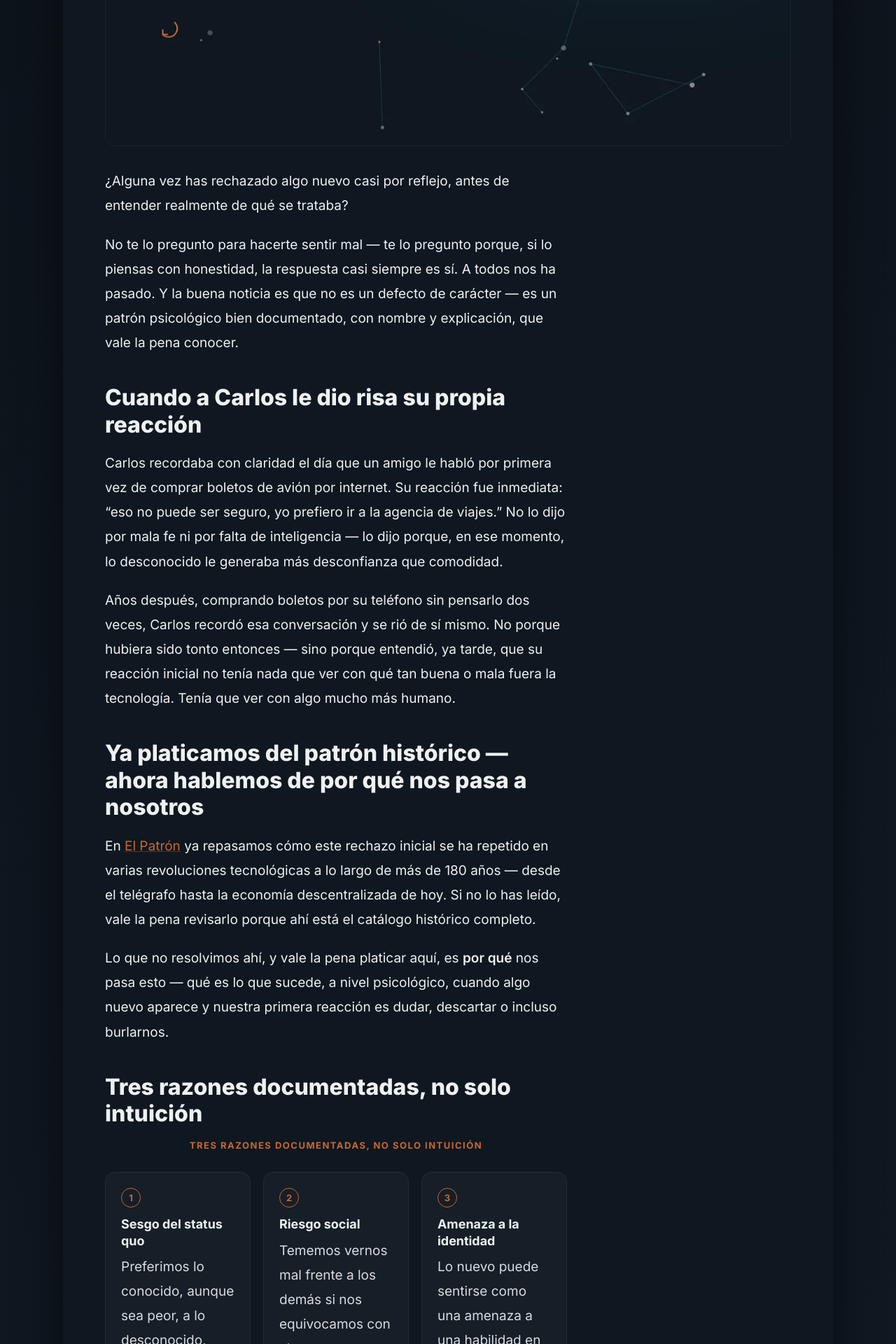
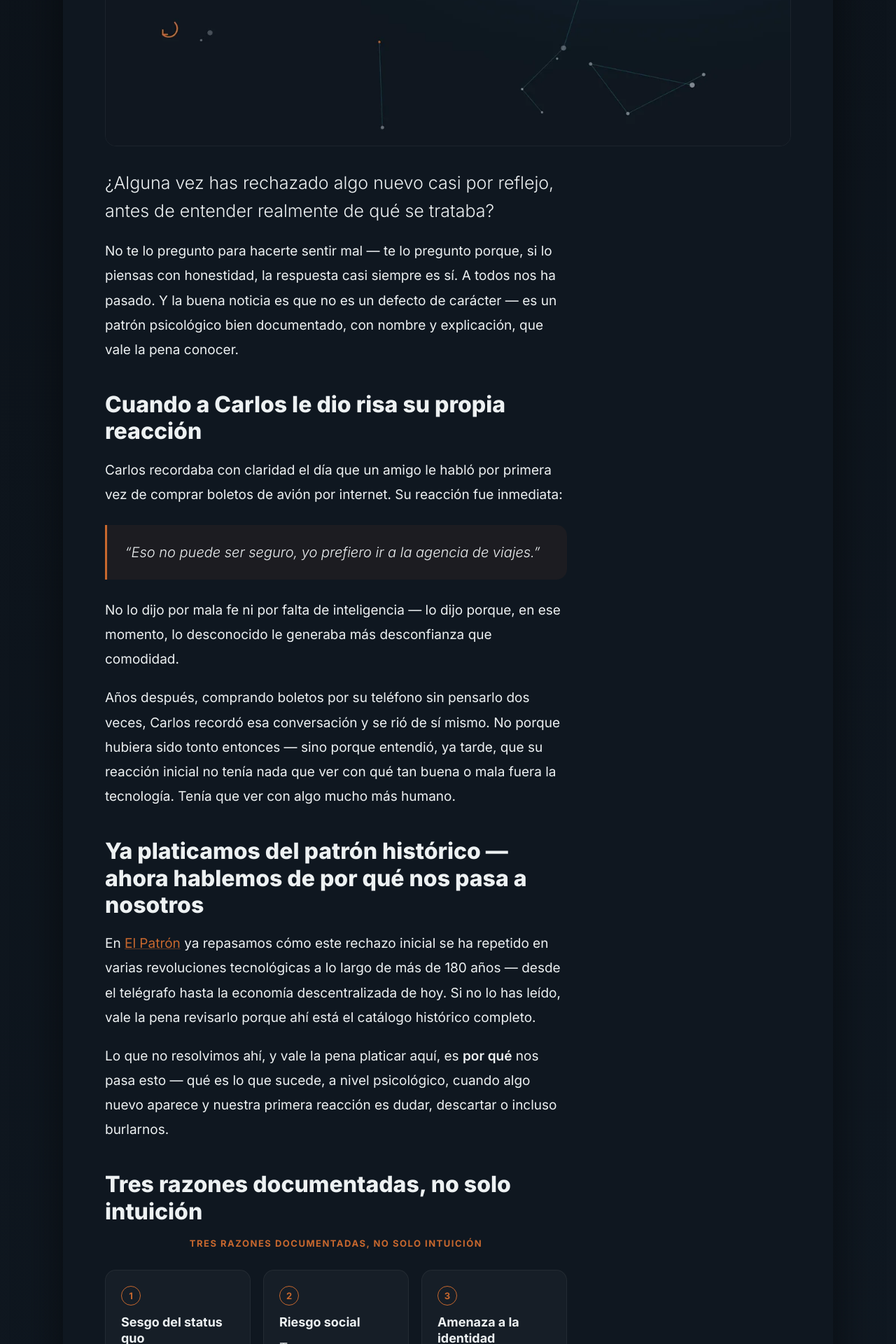
Before and after one commit to Appsalex/infinexa, a Jekyll site: the page built from _posts/2026-06-26-por-que-rechazamos-lo-nuevo.md, in a window 1280 px wide. Shown: the part 693-2613 px from the top of the page at 70% size. Built offline with Jekyll 4.4.1, drawn with Linux system fonts in a browser that asks for light colours; some of the changed text lies outside the part shown.

Commit message:
Ritmo visual tipográfico: lead, blockquote real, bloque insight

```diff
--- a/_layouts/post.html
+++ b/_layouts/post.html
@@ -44,6 +44,9 @@
 .post-body li{font-size:clamp(16px,1.4vw,18px);color:var(--plata-cl);line-height:1.7;margin-bottom:8px;}
 .post-body blockquote{background:rgba(200,104,46,0.07);border-left:3px solid var(--cobre);border-radius:0 var(--r) var(--r) 0;padding:clamp(14px,1.8vw,22px) clamp(16px,2vw,26px);margin:clamp(18px,2.2vw,26px) 0;}
 .post-body blockquote p{font-size:clamp(17px,1.6vw,20px);color:var(--plata-cl);line-height:1.7;font-style:italic;font-weight:300;margin-bottom:0;}
+.post-body p.lead{font-size:clamp(20px,2vw,25px);font-weight:300;color:var(--plata-cl);line-height:1.6;}
+.post-body p.insight{text-align:center;font-size:clamp(21px,2.1vw,27px);font-weight:700;color:var(--plata-cl);line-height:1.45;margin:clamp(30px,3.8vw,44px) 0;padding:clamp(22px,2.8vw,30px) clamp(10px,2vw,20px);border-top:1px solid var(--border-s);border-bottom:1px solid var(--border-s);}
+.post-body p.insight strong{color:var(--cobre);}
 .post-body img{width:100%;height:auto;border-radius:var(--r);margin:clamp(20px,2.6vw,30px) 0;border:1px solid var(--border-s);loading:lazy;}
 .post-body hr{border:none;border-top:1px solid var(--border-s);margin:clamp(24px,3vw,36px) 0;}
 
--- a/_posts/2026-06-26-por-que-rechazamos-lo-nuevo.md
+++ b/_posts/2026-06-26-por-que-rechazamos-lo-nuevo.md
@@ -11,12 +11,17 @@
 ---
 
 ¿Alguna vez has rechazado algo nuevo casi por reflejo, antes de entender realmente de qué se trataba?
+{: .lead}
 
 No te lo pregunto para hacerte sentir mal — te lo pregunto porque, si lo piensas con honestidad, la respuesta casi siempre es sí. A todos nos ha pasado. Y la buena noticia es que no es un defecto de carácter — es un patrón psicológico bien documentado, con nombre y explicación, que vale la pena conocer.
 
 ## Cuando a Carlos le dio risa su propia reacción
 
-Carlos recordaba con claridad el día que un amigo le habló por primera vez de comprar boletos de avión por internet. Su reacción fue inmediata: "eso no puede ser seguro, yo prefiero ir a la agencia de viajes." No lo dijo por mala fe ni por falta de inteligencia — lo dijo porque, en ese momento, lo desconocido le generaba más desconfianza que comodidad.
+Carlos recordaba con claridad el día que un amigo le habló por primera vez de comprar boletos de avión por internet. Su reacción fue inmediata:
+
+> "Eso no puede ser seguro, yo prefiero ir a la agencia de viajes."
+
+No lo dijo por mala fe ni por falta de inteligencia — lo dijo porque, en ese momento, lo desconocido le generaba más desconfianza que comodidad.
 
 Años después, comprando boletos por su teléfono sin pensarlo dos veces, Carlos recordó esa conversación y se rió de sí mismo. No porque hubiera sido tonto entonces — sino porque entendió, ya tarde, que su reacción inicial no tenía nada que ver con qué tan buena o mala fuera la tecnología. Tenía que ver con algo mucho más humano.
 
@@ -68,7 +73,10 @@
 
 
 
-Aquí está la parte más útil de todo esto: **reconocer el patrón en uno mismo, mientras está pasando, es mucho más valioso que reconocerlo después, como hizo Carlos con los boletos de avión.**
+Aquí está la parte más útil de todo esto:
+
+**Reconocer el patrón en uno mismo, mientras está pasando,** es mucho más valioso que reconocerlo después — como hizo Carlos con los boletos de avión.
+{: .insight}
 
 La próxima vez que algo nuevo te genere un rechazo inmediato, antes de entenderlo del todo, vale la pena hacerse una pregunta simple: *¿estoy rechazando esto porque ya lo analicé y tiene problemas reales, o lo estoy rechazando porque es desconocido, y lo desconocido incomoda?*
 
```
Also changed, not shown: _gestion/BLOG_GUIA.md (+31 -0 lines), _posts/2026-06-25-ingreso-vs-activo.md (+6 -2 lines), _posts/2026-06-26-crisis-1929-2020.md (+5 -1 lines), _posts/2026-06-26-wallet-no-custodial.md (+8 -2 lines).
